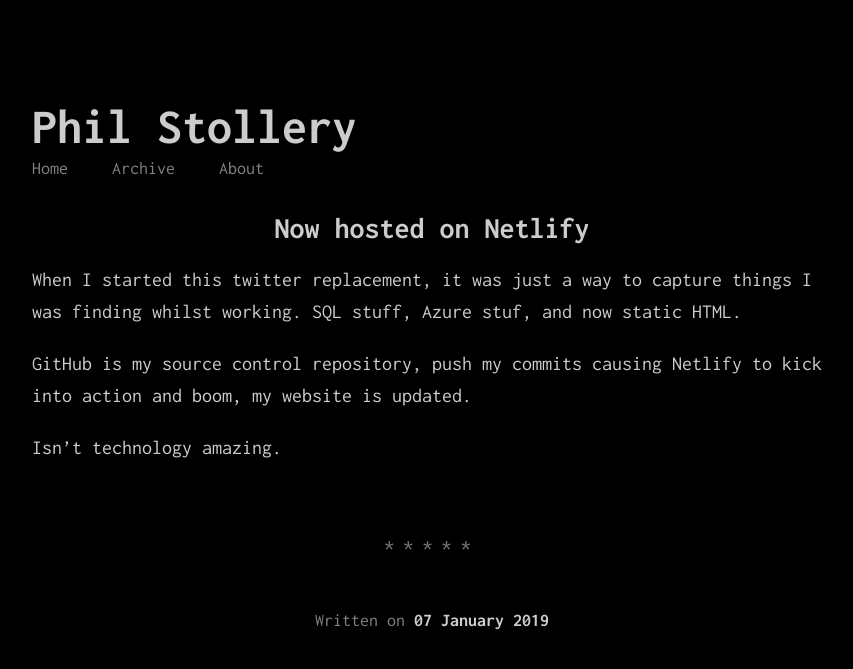
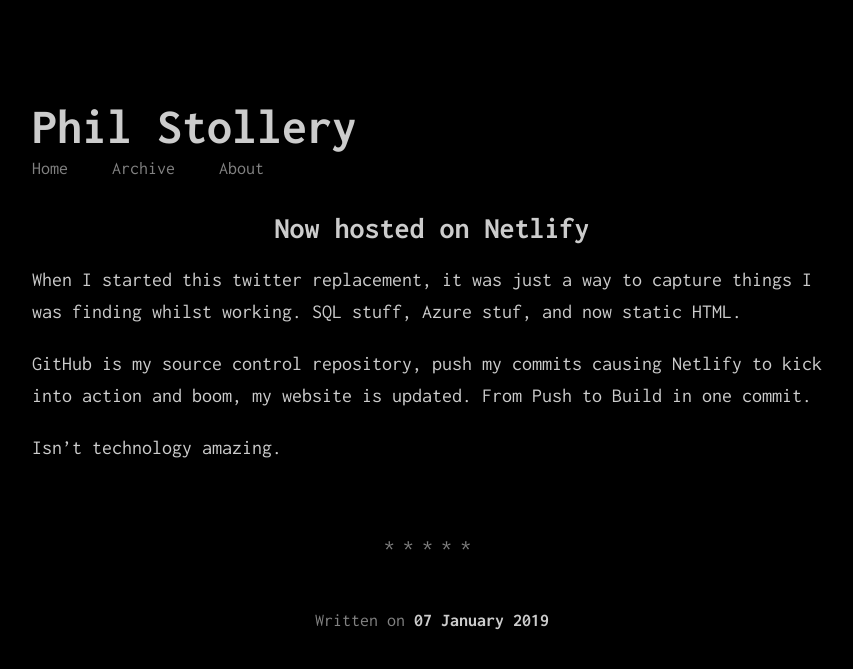
Before and after one commit to PhilStollery/philstollery.github.io, a Jekyll site: the page built from _posts/2019-01-07-now-hosted-on-netlify.md, in a window 1280 px wide, cut to the strip 0-728 px from the top of the page. Shown: the top 669 px of the strip, without its empty margins (208-1061 px from the left). Built offline with Jekyll 4.4.1, drawn with Linux system fonts in a browser that asks for light colours.

Commit message:
Testign automated builds

```diff
--- a/_posts/2019-01-07-now-hosted-on-netlify.md
+++ b/_posts/2019-01-07-now-hosted-on-netlify.md
@@ -8,6 +8,6 @@ guid: /2019/01/07/my-evolution-overcast.html
 ---
 When I started this twitter replacement, it was just a way to capture things I was finding whilst working. SQL stuff, Azure stuf, and now static HTML.
 
-GitHub is my source control repository, push my commits causing Netlify to kick into action and boom, my website is updated.
+GitHub is my source control repository, push my commits causing Netlify to kick into action and boom, my website is updated. From Push to Build in one commit.
 
 Isn't technology amazing.
```
